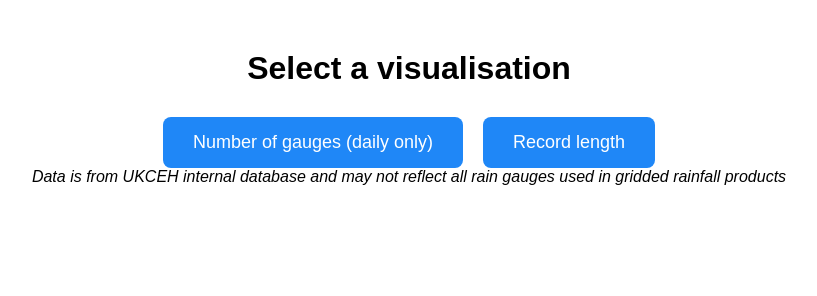
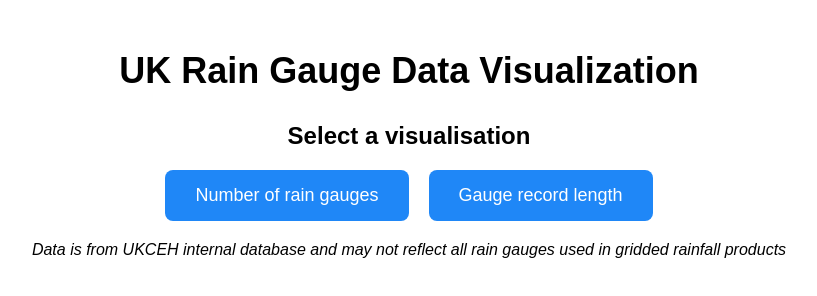
Before and after one commit to Thomasjkeel/UK-Rain-Gauge-Network, a plain HTML site: page index.html in a window 1280 px wide. Shown: the whole page, without its empty margins (231-1048 px from the left). Drawn offline with Linux system fonts and the light colour scheme.

Commit message:
update titles

```diff
--- a/index.html
+++ b/index.html
@@ -11,7 +11,13 @@
             margin: 50px;
         }
         h1 {
-            margin-bottom: 30px;
+            text-align: center;
+            font-size: 36px;
+            margin-top: 20px;
+            font-weight: bold;
+        }
+        h2 {
+            margin-top: 30px;
         }
         .button-container {
             display: flex;
@@ -35,13 +41,13 @@
     </style>
 </head>
 <body>
-
-    <h1>Select a visualisation</h1>
+    <h1>UK Rain Gauge Data Visualization</h1>
+    <h2>Select a visualisation</h2>
     <div class="button-container">
-        <a href="gauges.html" class="btn">Number of gauges (daily only)</a>
-        <a href="record_length.html" class="btn">Record length</a>
+        <a href="gauges.html" class="btn">Number of rain gauges</a>
+        <a href="record_length.html" class="btn">Gauge record length</a>
     </div>
-    <div>
+    <div style="margin-top: 20px;">
         <i>Data is from UKCEH internal database and may not reflect all rain gauges used in gridded rainfall products</i>
     </div>
 </body>
```
Also changed, not shown: gauges.html (+1 -1 lines).
